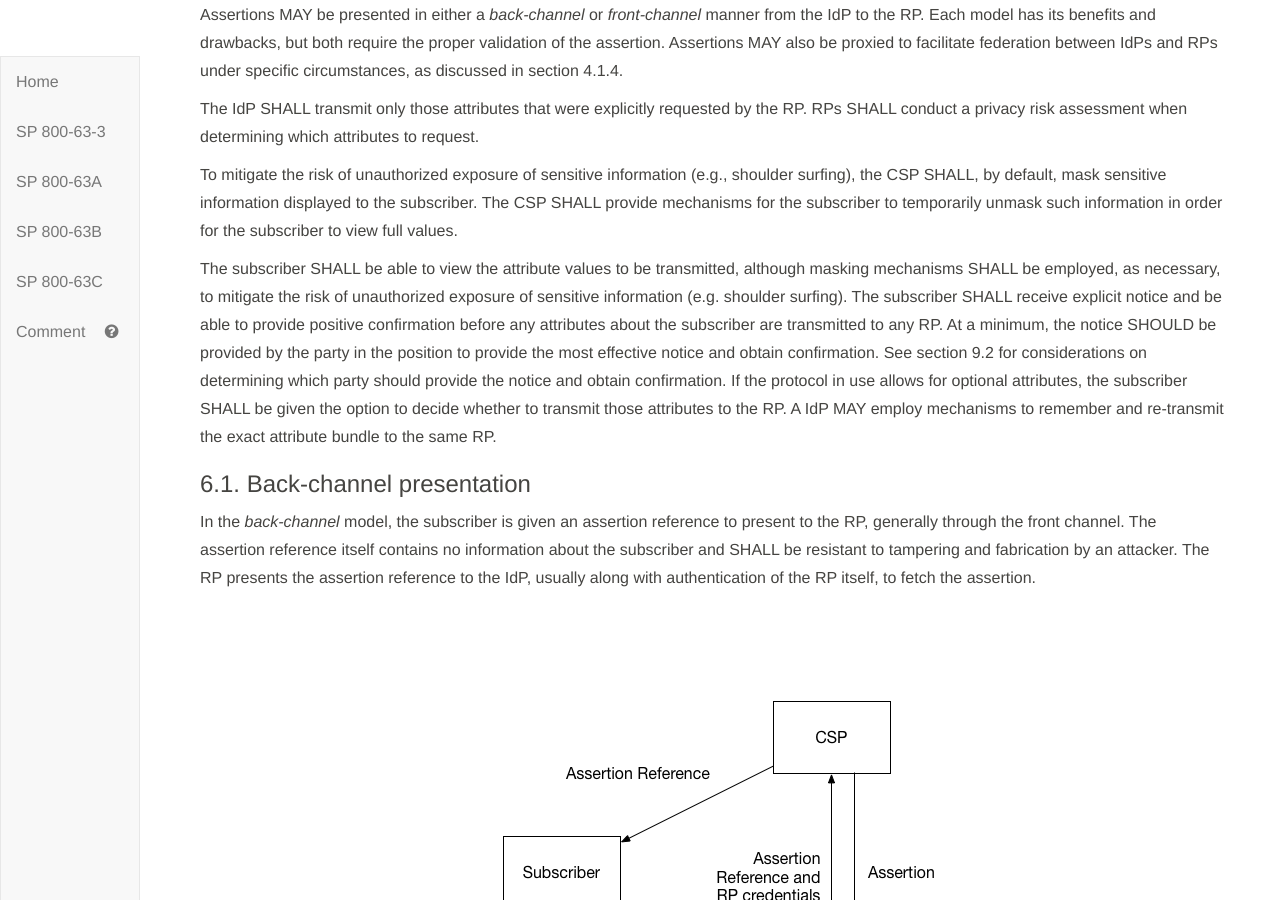
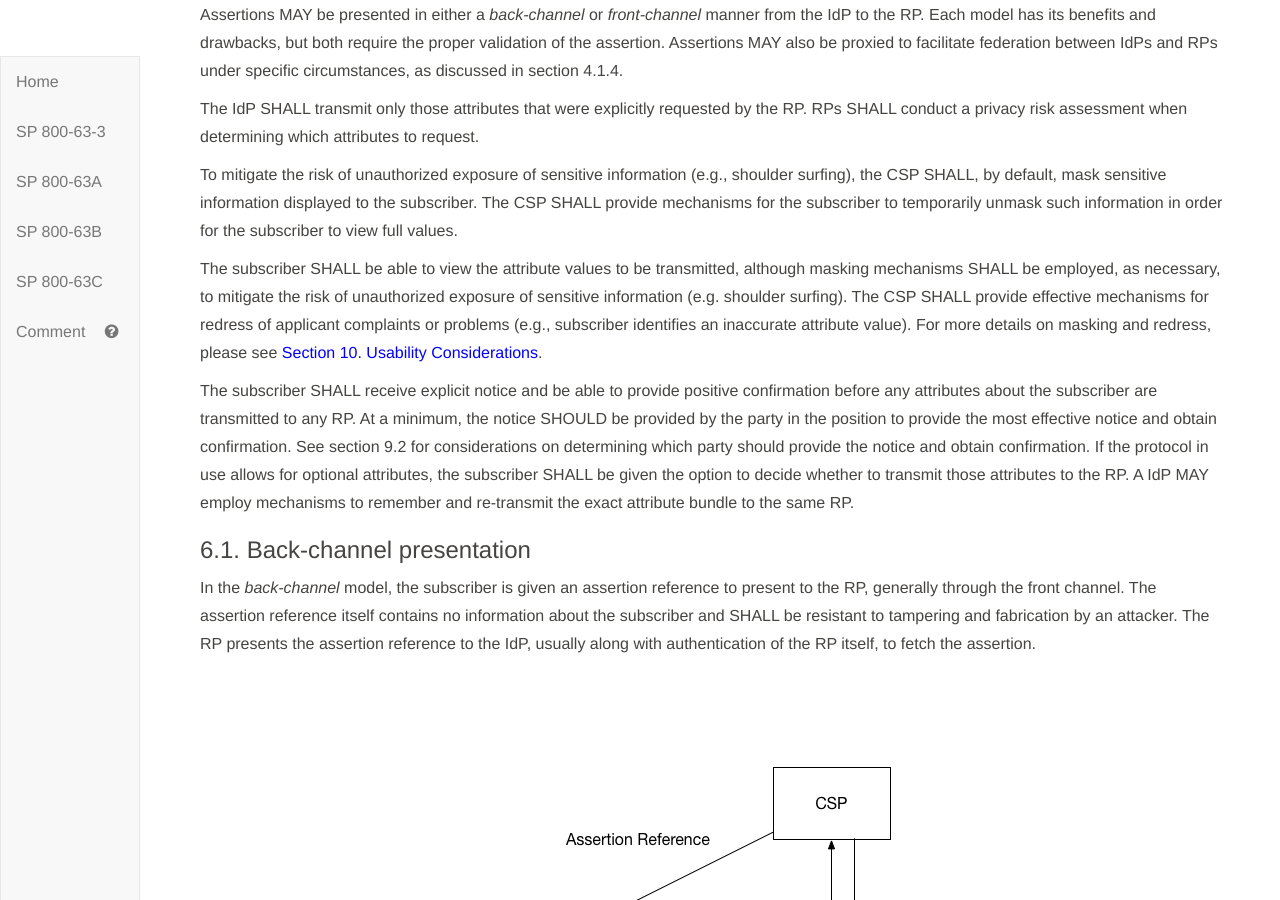
Before and after one commit to usnistgov/800-63-3, a Jekyll site: the page built from sp800-63c.md, in a window 1280 px wide and 900 px high, scrolled down 14560 px. Built offline with Jekyll 4.4.1, drawn with Linux system fonts in a browser that asks for light colours.

Commit message:
Address Justin comments and add minor language on redress.

```diff
--- a/sp800-63c/sec6_presentation.md
+++ b/sp800-63c/sec6_presentation.md
@@ -8,7 +8,9 @@ The IdP SHALL transmit only those attributes that were explicitly requested by t
 
 To mitigate the risk of unauthorized exposure of sensitive information (e.g., shoulder surfing), the CSP SHALL, by default, mask sensitive information displayed to the subscriber.  The CSP SHALL provide mechanisms for the subscriber to temporarily unmask such information in order for the subscriber to view full values.
 
-The subscriber SHALL be able to view the attribute values to be transmitted, although masking mechanisms SHALL be employed, as necessary, to mitigate the risk of unauthorized exposure of sensitive information (e.g. shoulder surfing). The subscriber SHALL receive explicit notice and be able to provide positive confirmation before any attributes about the subscriber are transmitted to any RP. At a minimum, the notice SHOULD be provided by the party in the position to provide the most effective notice and obtain confirmation. See section 9.2 for considerations on determining which party should provide the notice and obtain confirmation. If the protocol in use allows for optional attributes, the subscriber SHALL be given the option to decide whether to transmit those attributes to the RP. A IdP MAY employ mechanisms to remember and re-transmit the exact attribute bundle to the same RP.
+The subscriber SHALL be able to view the attribute values to be transmitted, although masking mechanisms SHALL be employed, as necessary, to mitigate the risk of unauthorized exposure of sensitive information (e.g. shoulder surfing). The CSP SHALL provide effective mechanisms for redress of applicant complaints or problems (e.g., subscriber identifies an inaccurate attribute value). For more details on masking and redress, please see [Section 10. Usability Considerations](#sec10).
+
+The subscriber SHALL receive explicit notice and be able to provide positive confirmation before any attributes about the subscriber are transmitted to any RP. At a minimum, the notice SHOULD be provided by the party in the position to provide the most effective notice and obtain confirmation. See section 9.2 for considerations on determining which party should provide the notice and obtain confirmation. If the protocol in use allows for optional attributes, the subscriber SHALL be given the option to decide whether to transmit those attributes to the RP. A IdP MAY employ mechanisms to remember and re-transmit the exact attribute bundle to the same RP.
 
 ### 6.1. Back-channel presentation
 
```
